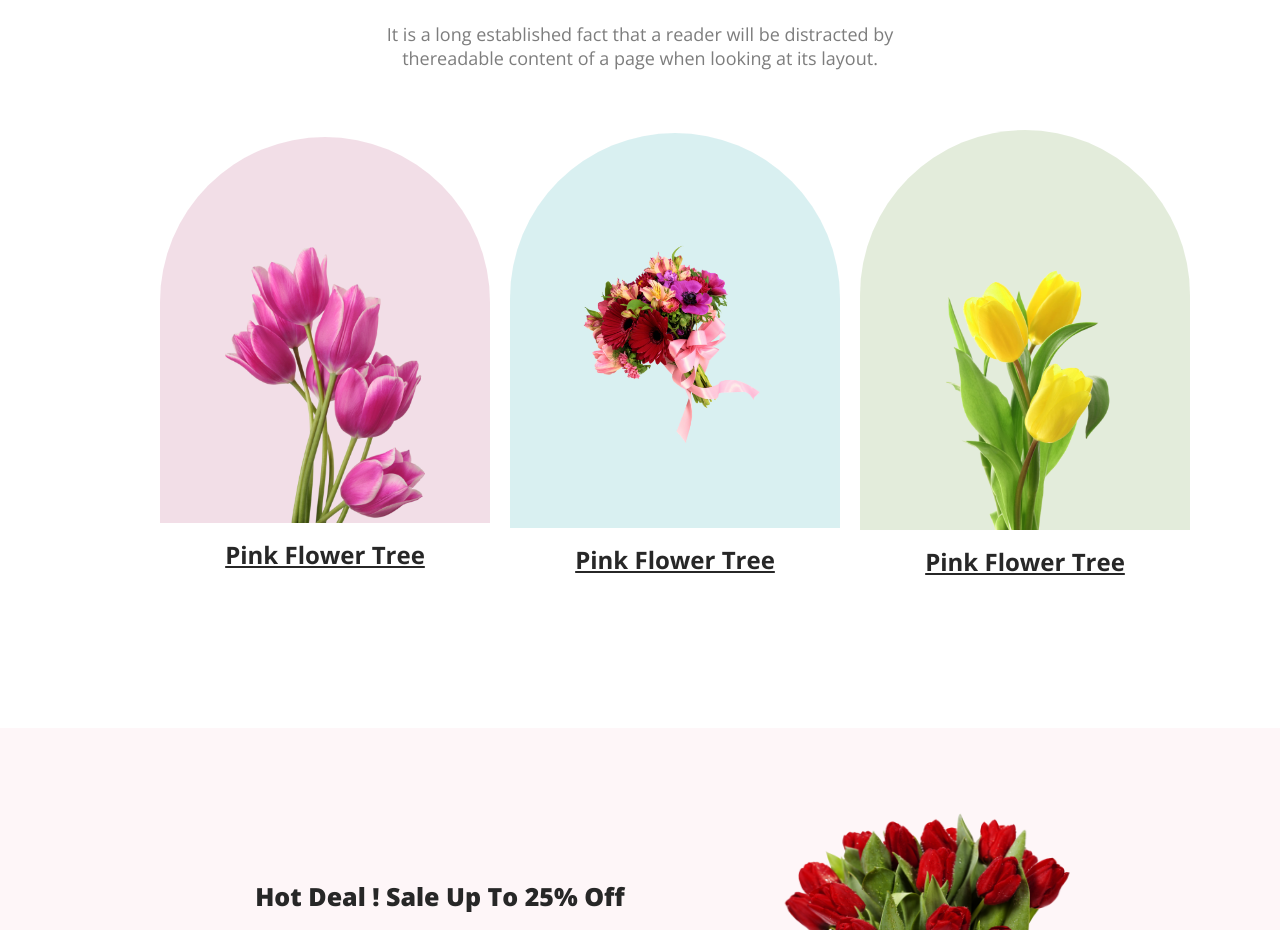
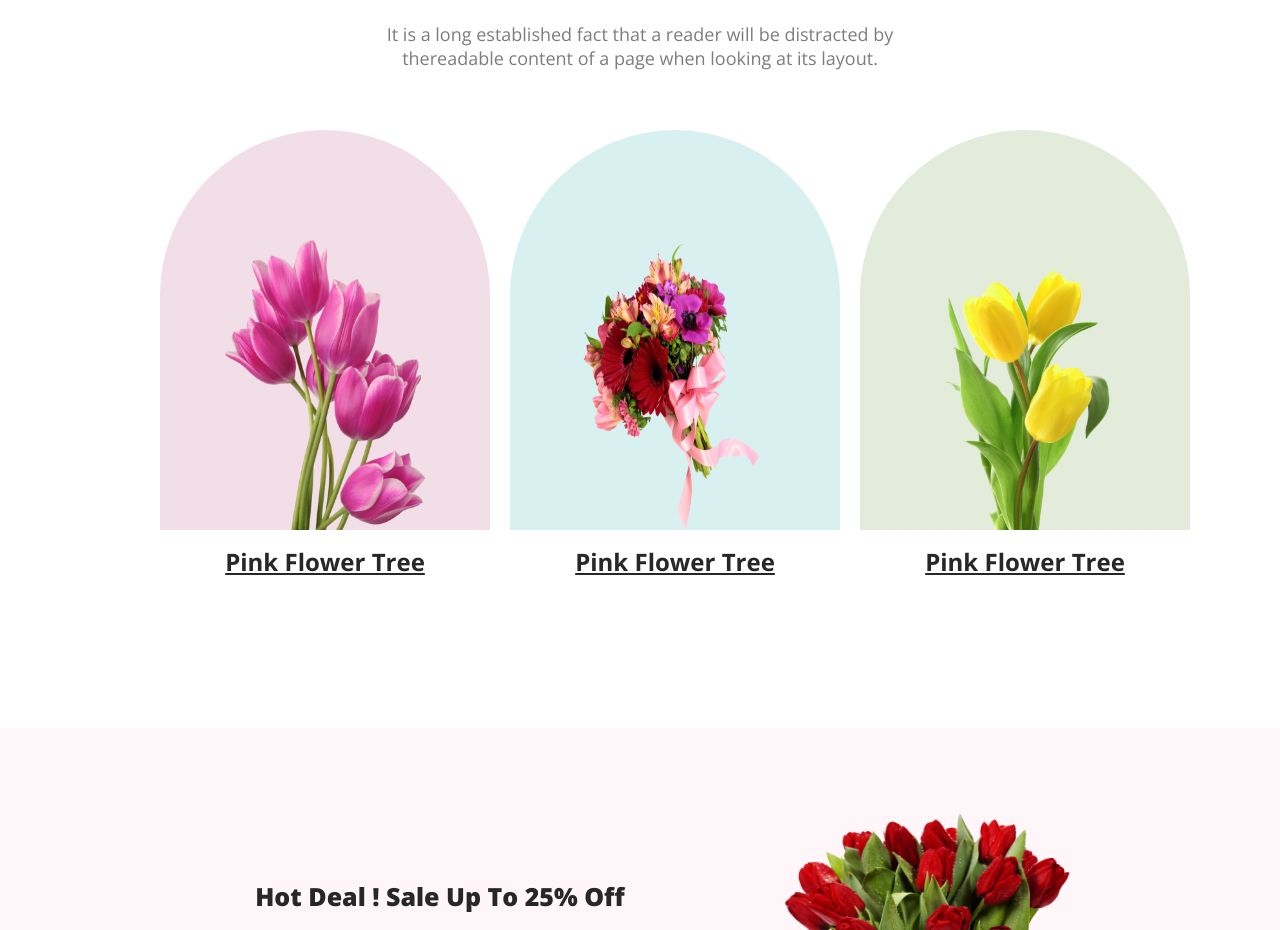
Before and after one commit to shohaib1996/flower-shop-assignment-solve, a plain HTML site: page index.html in a window 1280 px wide. Shown: the part 948-1878 px from the top of the page. Drawn offline with nearby package versions, Linux system fonts and the light colour scheme.

Commit message:
some changes added

```diff
--- a/styles/styles.css
+++ b/styles/styles.css
@@ -84,14 +84,16 @@
     padding: 110px 65px 0px;
     border-radius: 300px 300px 0px 0px;
     margin: 10px;
+    height: 290px;
 }
 
 .feature-flower2 {
     background-color: #0597A026;
     width: 200px;
-    padding: 110px 65px 85px;
+    padding: 110px 65px 0px;
     border-radius: 300px 300px 0px 0px;
     margin: 10px;
+    height: 290px;
 
 }
 
```
Also changed, not shown: 1 other file.
